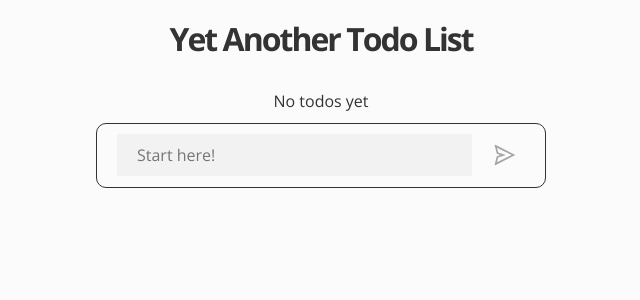
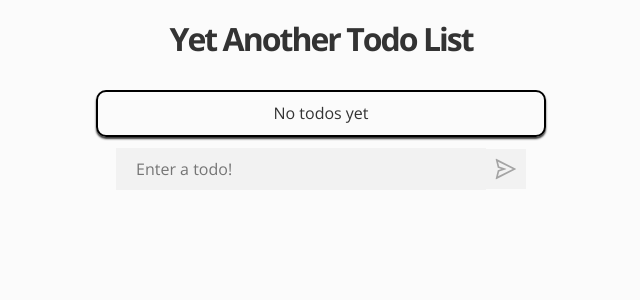
Before and after one commit to flcsn/yet-another-todo-list, a React (Create React App) app: page / in a window 1280 px wide. Shown: the top 300 px of the page, without its empty margins (319-959 px from the left). Built offline with nearby package versions, Linux system fonts and the light colour scheme.

Commit message:
removed Todo Item borders and added an overall border around the Todo List

```diff
--- a/src/components/TodoForm.js
+++ b/src/components/TodoForm.js
@@ -18,7 +18,7 @@ const TodoForm = ({ addNewTodo }) => {
           type='text'
           value={input}
           onChange={({ target }) => setInput(target.value)}
-          placeholder='Start here!'
+          placeholder='Enter a todo!'
           autoComplete='off'
           autoFocus
           maxLength='40'
--- a/src/components/TodoList.js
+++ b/src/components/TodoList.js
@@ -3,7 +3,7 @@ import TodoItem from './TodoItem'
 
 const TodoList = ({ todos, deleteTodo }) => {
   return (
-    <div className='container'>
+    <div className='container list-container'>
       <ul>
         { todos.length === 0
           ? <li><div>No todos yet</div></li>
--- a/src/index.css
+++ b/src/index.css
@@ -42,6 +42,7 @@ h1 {
 
 .strikethrough {
   text-decoration: line-through;
+  color: var(--color-gray)
 }
 
 
@@ -67,7 +68,14 @@ h1 {
   line-height: 1.2;
 }
 
-.container > ul > li {
+.list-container {
+  border: 2px solid black;
+  border-radius: 10px;
+  box-shadow: 0 2px 2px rgba(0,0,0,0.8);
+  padding: 10px
+}
+
+.list-container > ul > li + li {
   margin-bottom: 10px;
 }
 
@@ -80,7 +88,6 @@ h1 {
   align-items: center;
   gap: 20px;
   height: 65px;
-  border: 1px solid var(--color-black);
   border-radius: 10px;
   padding: 10px 20px;
 }
@@ -91,6 +98,7 @@ h1 {
   cursor: pointer;
   height: 100%;
   overflow: auto;
+  text-align: left;
 }
 
 .todo-name:hover {
@@ -129,8 +137,8 @@ h1 {
   background-color: var(--color-gray-light);
   font-family: 'Open Sans', sans-serif;
   font-size: 16px;
-  padding: 10px 20px;
-  width: 87%;
+  padding: 10px 0 10px 20px;
+  width: 100%;
 }
 
 .todo-form > input:focus {
@@ -143,6 +151,7 @@ h1 {
   align-items: center;
   height: 100%;
   width: 100%;
+  background-color: var(--color-gray-light);
 }
 
 
```
